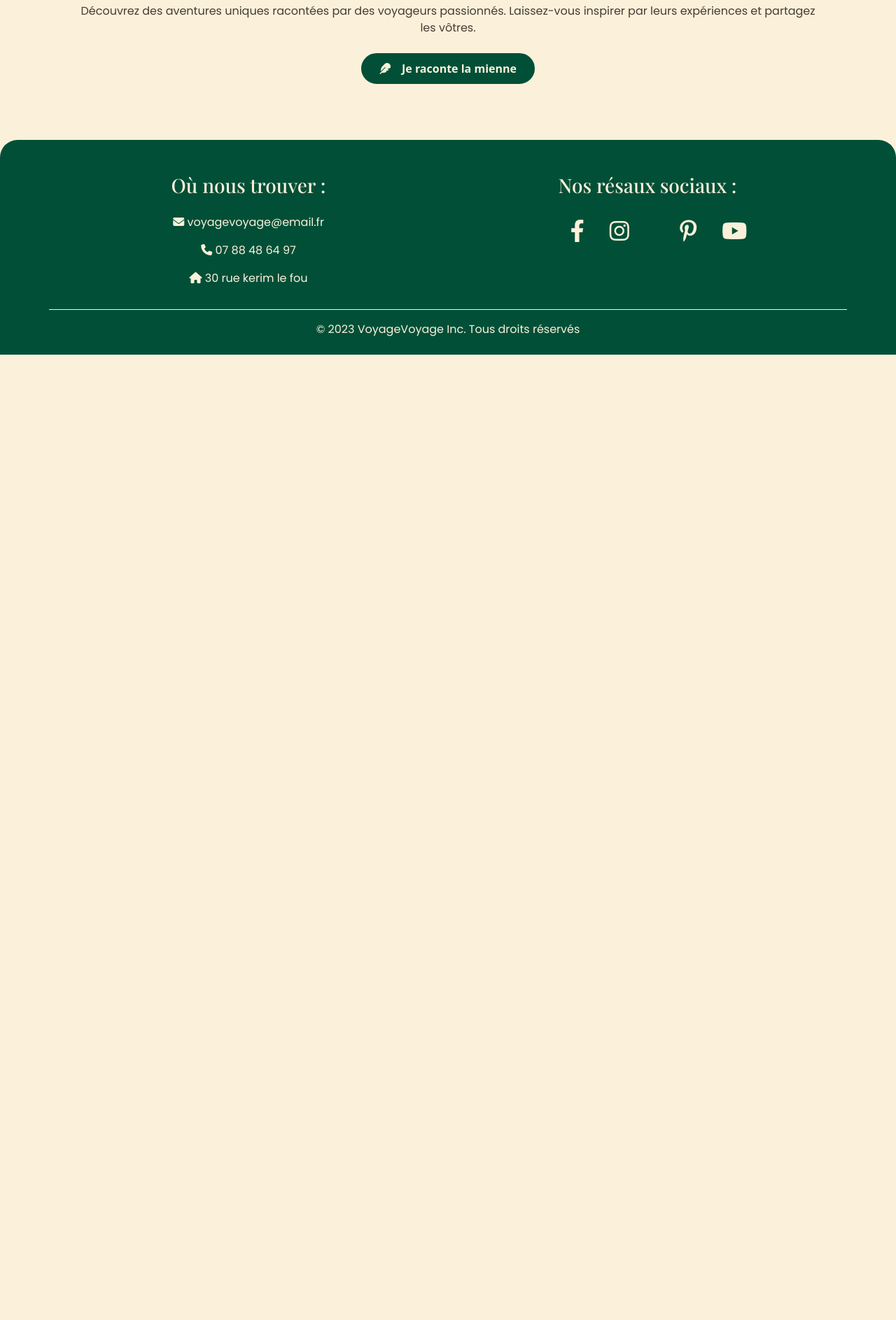
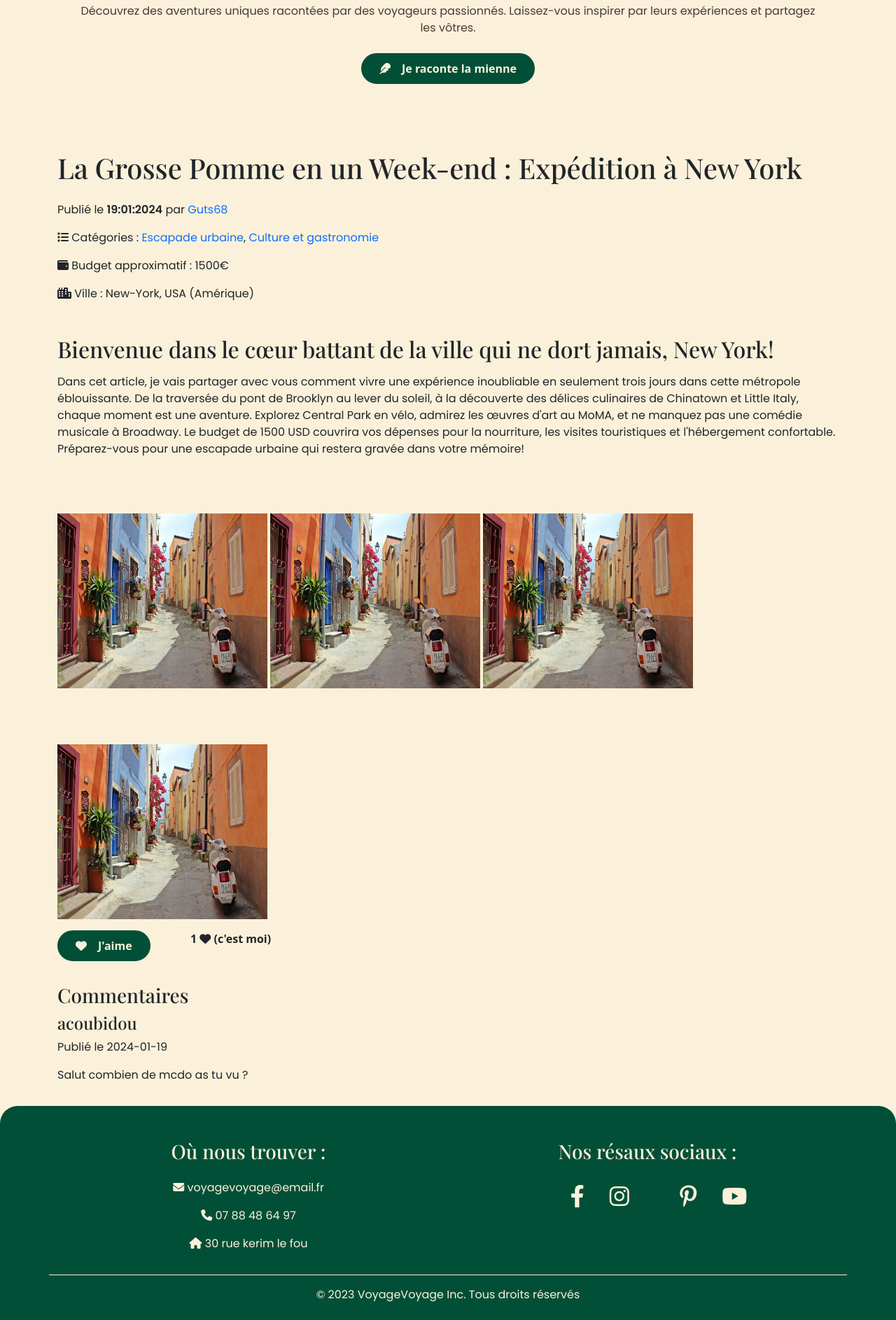
Before and after one commit to Gutsey68/DWWM-Voyagevoyage-PHP, a PHP site: page /explore.php in a window 1280 px wide. Shown: the part 232-2119 px from the top of the page at 70% size. Before the commit the page ends 739 px from the top, so only its background shows below. Run offline with PHP 8.4, Linux system fonts and the light colour scheme; some web fonts are replaced.

Commit message:
29/01/2024 20:41 structure html de utrip.php

```diff
--- a/assets/style/custom.css
+++ b/assets/style/custom.css
@@ -11,6 +11,7 @@
 * {
     min-width: 0;
     font: inherit;
+    text-decoration: none !important;
 }
 
 *,
@@ -132,7 +133,6 @@ label i {
 .navbar a {
     color: var(--brown);
     font-weight: 600;
-    text-decoration: none;
 }
 
 .navbar p {
@@ -235,7 +235,6 @@ footer ul li {
 }
 
 footer ul li a {
-    text-decoration: none;
     color: inherit;
 }
 
@@ -316,3 +315,11 @@ footer ul li a {
 #forum p {
     color: var(--brown);
 }
+
+/* utrip.php */
+
+#utrip img {
+    height: 250px;
+    width: 300px;
+    margin: 4rem 0 1rem 0;
+}
--- a/explore.php
+++ b/explore.php
@@ -19,5 +19,5 @@ include_once("views/_partial/header.php");
         </div>
     </div>
 </section>
-
+<?php include("views/utrip.php") ?>
 <?php include("views/_partial/footer.php") ?>
--- a/views/utrip.php
+++ b/views/utrip.php
@@ -0,0 +1,62 @@
+<article id="utrip">
+    <section id="utrip-title">
+        <div class="container pb-3 pt-3">
+            <div class="row">
+                <div class="col-12">
+                    <h1 class="pb-3">La Grosse Pomme en un Week-end : Expédition à New York</h1>
+                    <p>Publié le <span>19:01:2024</span> par <a href="">Guts68</a></p>
+                    <p><i class="fa-solid fa-list"></i>  Catégories : <a href="">Escapade urbaine</a>, <a href="u">Culture et gastronomie</a></p>
+                    <p><i class="fa-solid fa-wallet"></i>  Budget approximatif : 1500€</p>
+                    <p><i class="fa-solid fa-city"></i> Ville : New-York, USA (Amérique)</p>
+                </div>
+            </div>
+        </div>
+    </section>
+    <section id="utrip-content">
+        <div class="container pt-3">
+            <div class="row">
+                <div class="col-12">
+                    <h2 class="pb-2">Bienvenue dans le cœur battant de la ville qui ne dort jamais, New York!</h2>
+                    <p> Dans cet article, je vais partager avec vous comment vivre une expérience inoubliable en seulement trois jours dans cette métropole éblouissante. De la traversée du pont de Brooklyn au lever du soleil, à la découverte des délices culinaires de Chinatown et Little Italy, chaque moment est une aventure. Explorez Central Park en vélo, admirez les œuvres d'art au MoMA, et ne manquez pas une comédie musicale à Broadway. Le budget de 1500 USD couvrira vos dépenses pour la nourriture, les visites touristiques et l'hébergement confortable. Préparez-vous pour une escapade urbaine qui restera gravée dans votre mémoire!</p>
+                </div>
+            </div>
+        </div>
+    </section>
+    <div id="utrip-img">
+        <div class="container pb-3">
+            <div class="row">
+                <div class="col-12">
+                    <img src="assets/images/italie.jpg" alt="jolie ruelle italienne">
+                    <img src="assets/images/italie.jpg" alt="jolie ruelle italienne">
+                    <img src="assets/images/italie.jpg" alt="jolie ruelle italienne">
+                    <img src="assets/images/italie.jpg" alt="jolie ruelle italienne">
+                </div>
+            </div>
+            <div class="row">
+                <div class="col-2">
+                <button class="green-btn"><i class="fa-solid fa-heart"></i>J'aime</button>
+                </div>
+                <div class="col-2">
+                    <span>1 <i class="fa-solid fa-heart"></i> (c'est moi)</span>
+                </div>
+                <div class="col-8"></div>
+            </div>
+        </div>
+    </div>
+    <section id="utrip-comment">
+        <div class="container pb-3 pt-3">
+            <div class="row">
+                <div class="col-12">
+                    <h3>Commentaires</h3>
+                    <div>
+                        <div>
+                            <h4>acoubidou</h4>
+                            <p>Publié le <time datetime="YYYY-MM-DD">2024-01-19</time></p>
+                        </div>
+                        <p>Salut combien de mcdo as tu vu ?</p>
+                    </div>
+                </div>
+            </div>
+        </div>
+    </section>
+</article>
```
